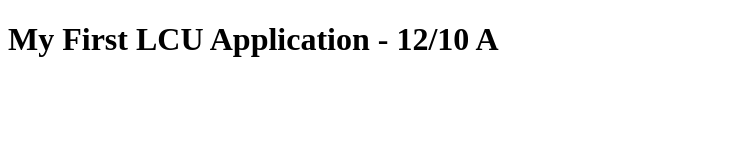
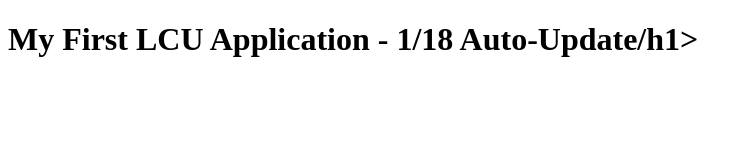
Before and after one commit to mpjbusiness/my-second-project-public-web-2, a website: page index.html in a window 1280 px wide. Shown: the whole page, without its empty margins (0-752 px from the left). Drawn offline with Linux system fonts and the light colour scheme.

Commit message:
Auto Update Test

```diff
--- a/index.html
+++ b/index.html
@@ -7,6 +7,6 @@
     <meta name="viewport" content="width=device-width, initial-scale=1" />
   </head>
   <body>
-    <h1>My First LCU Application - 12/10 A</h1>
+    <h1>My First LCU Application - 1/18 Auto-Update/h1>
   </body>
 </html>
```
